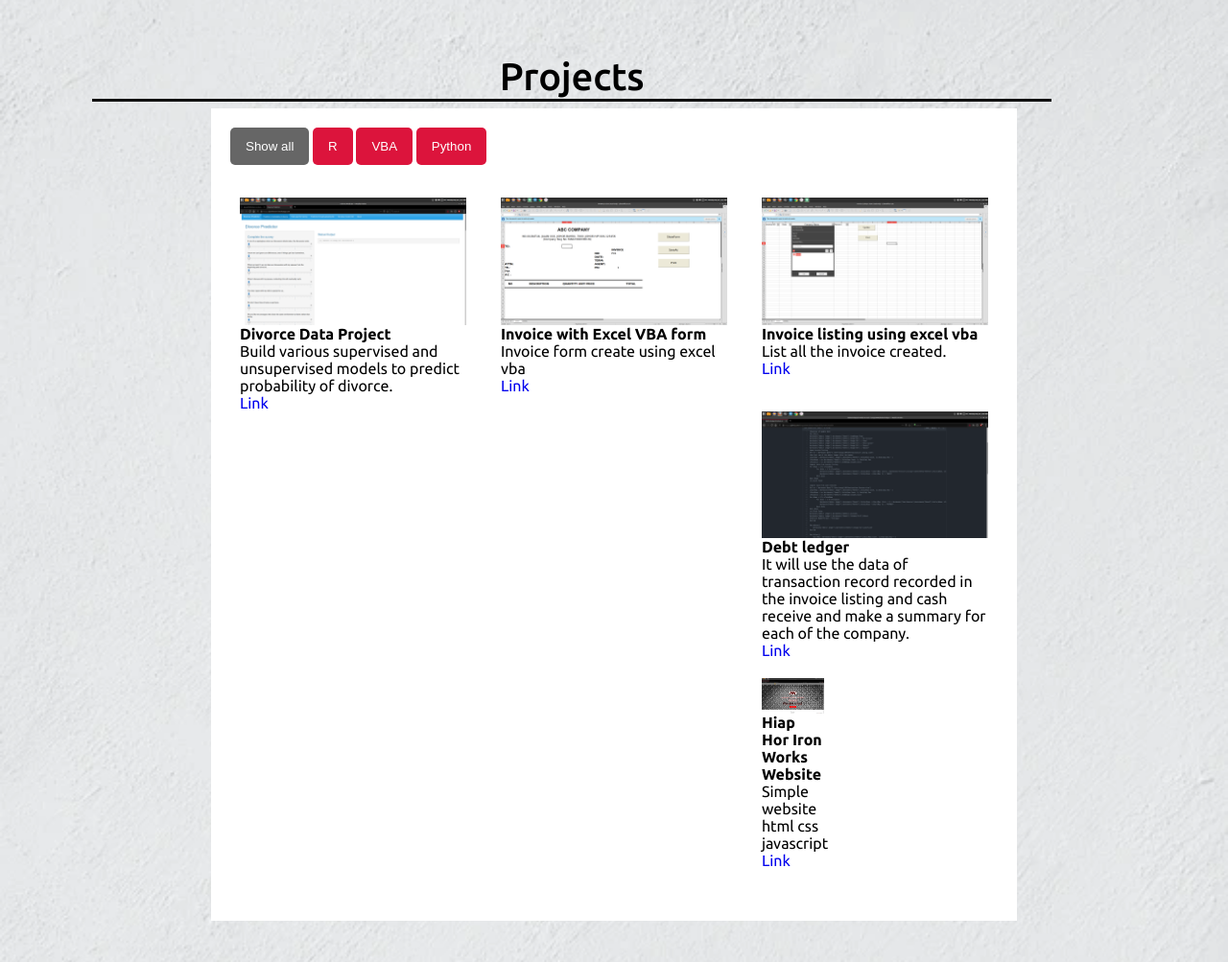
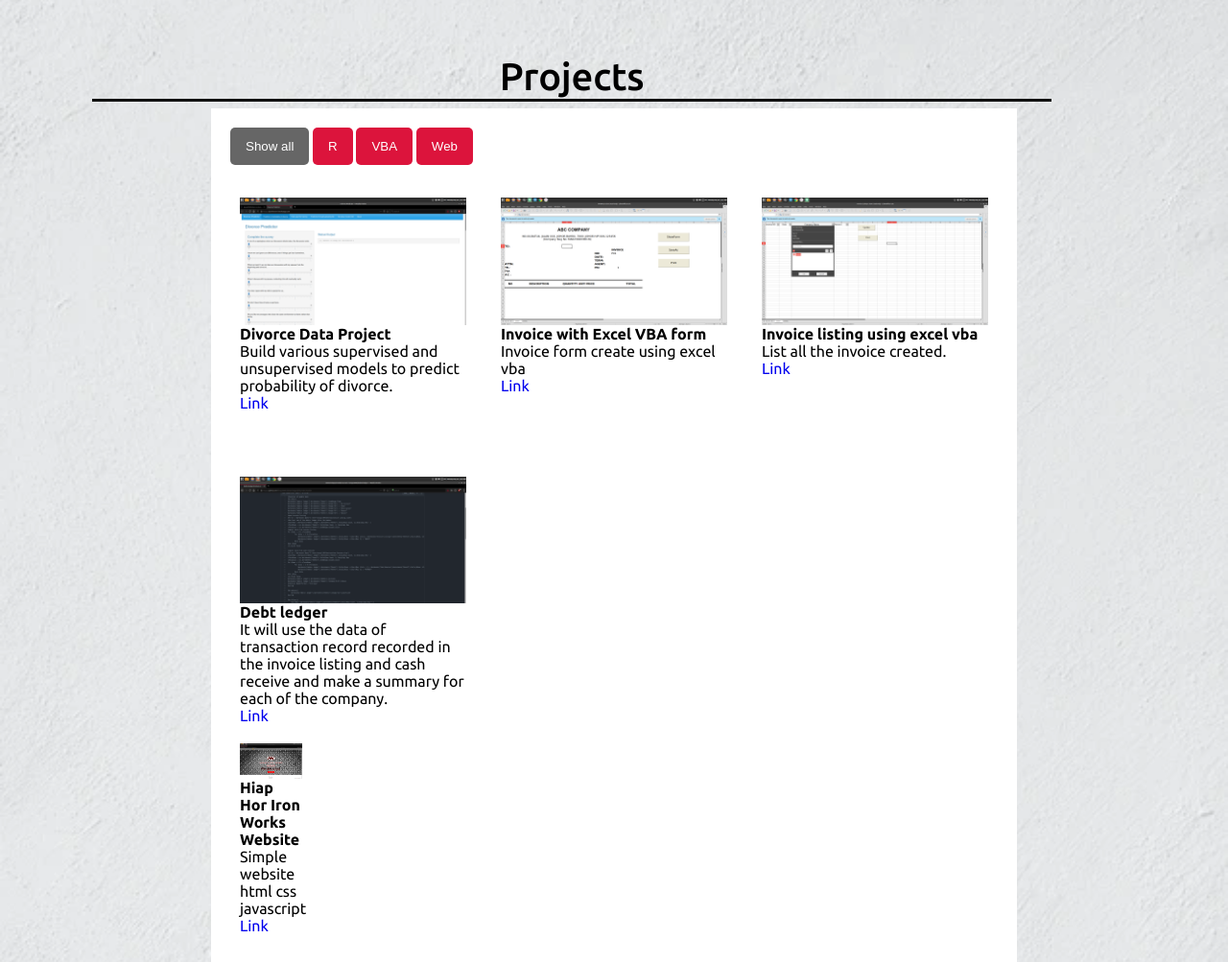
Before and after one commit to kang20006/kang20006.github.io, a plain HTML site: page index.html in a window 1280 px wide. Shown: the part 2541-3544 px from the top of the page at 96% size. Drawn offline with Linux system fonts and the light colour scheme.

Commit message:
Update index.html

```diff
--- a/index.html
+++ b/index.html
@@ -291,7 +291,7 @@
            <button class="btn active" onclick="filterSelection('all')"> Show all</button>
            <button class="btn" onclick="filterSelection('R')"> R</button>
            <button class="btn" onclick="filterSelection('VBA')"> VBA</button>
-           <button class="btn" onclick="filterSelection('Web')"> Python</button>
+           <button class="btn" onclick="filterSelection('Web')"> Web</button>
           </div>
           <!-- Portfolio Gallery Grid -->
             <div class="row1">
@@ -319,6 +319,8 @@
                  <a href="https://github.com/kang20006/Create-Inovice-listing-using-excel-vba" target="_blank">Link</a>
                </div>
              </div>
+          </div>
+          <div class="row1">
              <div class="column1 VBA">
                <div class="content">
                  <img src="vba3.png" alt="debtor ledger" style="width:100%">
```
